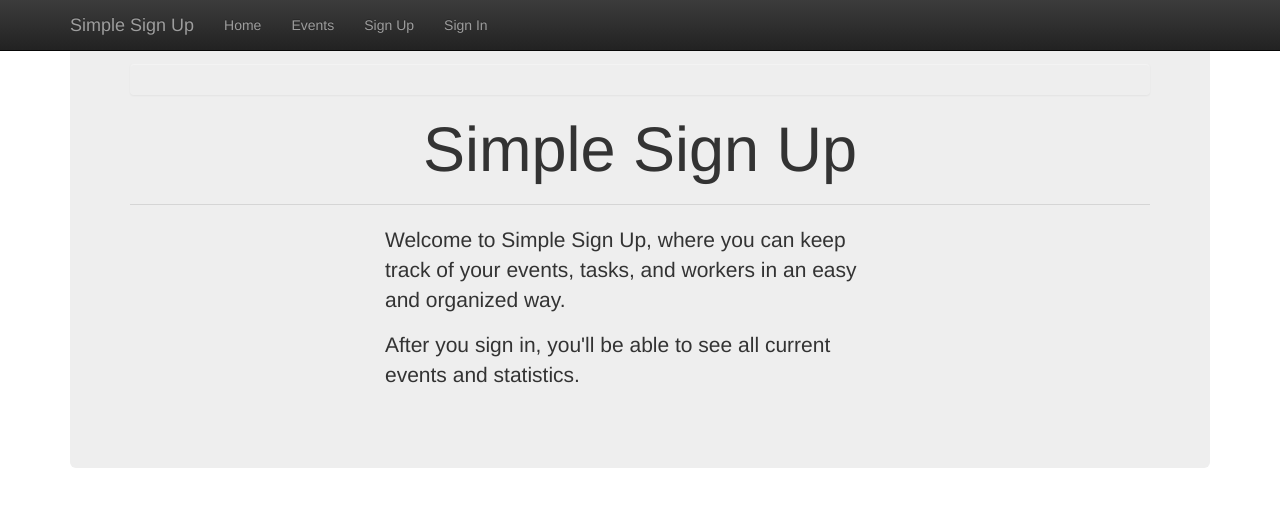
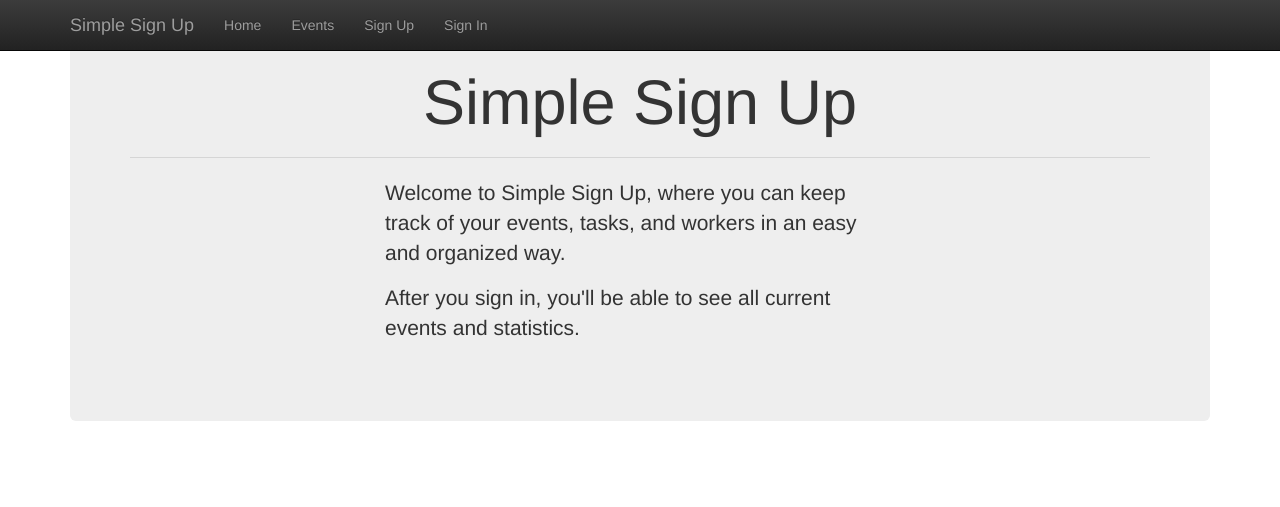
Before and after one commit to the-widget/simple-sign-up, a Rails app: page / in a window 1280 px wide. Shown: the top 507 px of the page. Run offline with Rails 7, Linux system fonts and the light colour scheme; some libraries are stand-ins or nearby versions.

Commit message:
adjusted alerts and notices

```diff
--- a/app/views/layouts/application.html.erb
+++ b/app/views/layouts/application.html.erb
@@ -41,9 +41,10 @@
   <div class="container theme-showcase">
 
     <div class="jumbotron col-md-12">
-
-      <p class="notice"><%= notice %></p>
-      <p class="alert"><%= alert %></p>
+      <% if notice || alert %>
+        <p class="notice"><%= notice %></p>
+        <p class="alert"><%= alert %></p>
+      <% end %>
       <% if logged_in? && current_user.role.nil? %>
         <p><%= link_to "* Please set your Role to proceed", set_role_path, class: 'alert' %></p>
       <% end %>
```
